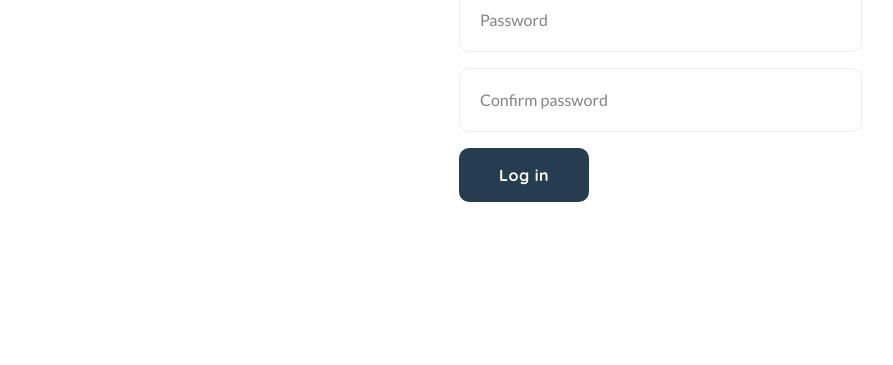
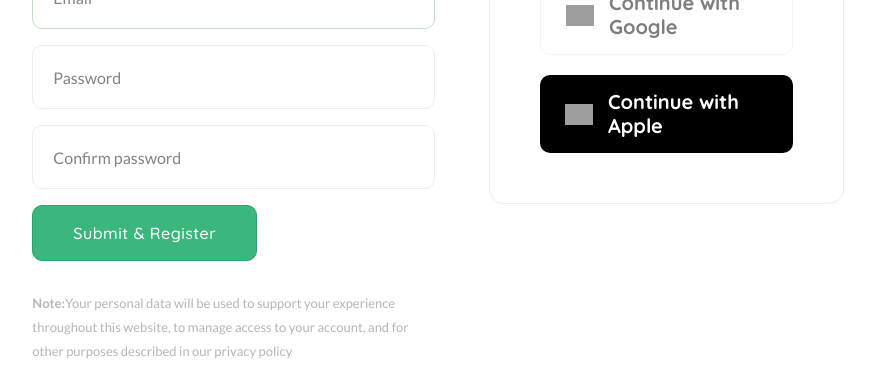
Before and after one commit to TimWolfskin/walty_django_ecommerce, a Django app: page /user/sign-up/ in a window 1280 px wide. Shown: the part 1174-1539 px from the top of the page, without its empty margins (193-1086 px from the left). Run offline with Django 5.2, Linux system fonts and the light colour scheme; some libraries are stand-ins or nearby versions; grey boxes are pictures that could not be loaded.

Commit message:
Added login functionality

```diff
--- a/templates/userauths/sign-up.html
+++ b/templates/userauths/sign-up.html
@@ -18,21 +18,17 @@
                 <div class="row">
                     <div class="col-xl-8 col-lg-10 col-md-12 m-auto">
                         <div class="row">
-                        <div class="col-lg-6 pr-30 d-none d-lg-block">
-                            <img class="border-radius-15" src="assets/imgs/page/login-1.png" alt="" />
-                        </div>
                             <div class="col-lg-6 col-md-8">
                                 <div class="login_wrap widget-taber-content background-white">
                                     <div class="padding_eight_all bg-white">
-
                                         {% if form.errors %}
                                         <div class="alert alert-danger">
                                             <strong> {{form.errors}} </strong>
                                         </div>
                                         {% endif %}
                                         <div class="heading_s1">
-                                        <h1 class="mb-5">Login</h1>
-                                        <p class="mb-30">Don't have an account? <a href='/page-register'>Create here</a></p>
+                                            <h1 class="mb-5">Create an Account</h1>
+                                            <p class="mb-30">Already have an account? <a href='/page-login'>Login</a></p>
                                         </div>
                                         <form method="POST">
                                             {% csrf_token %}
@@ -48,12 +44,17 @@
                                             <div class="form-group">
                                                 {{form.password2}}
                                             </div>
-
                                             {% comment %} <div class="form-group">
-                                            <input type="text" required="" name="email" placeholder="Username or Email *" />
+                                                <input type="text" required="" name="username" placeholder="Username" />
                                             </div>
                                             <div class="form-group">
-                                            <input required="" type="password" name="password" placeholder="Your password *" />
+                                                <input type="text" required="" name="email" placeholder="Email" />
+                                            </div>
+                                            <div class="form-group">
+                                                <input required="" type="password" name="password" placeholder="Password" />
+                                            </div>
+                                            <div class="form-group">
+                                                <input required="" type="password" name="password" placeholder="Confirm password" />
                                             </div>
                                             <div class="login_footer form-group">
                                                 <div class="chek-form">
@@ -65,21 +66,48 @@
                                                     <b class="text-sale">7</b>
                                                     <b class="text-best">5</b>
                                                 </span>
-                                        </div> {% endcomment %}
-                                        {% comment %} <div class="login_footer form-group mb-50">
+                                            </div>
+                                            <div class="payment_option mb-50">
+                                                <div class="custome-radio">
+                                                    <input class="form-check-input" required="" type="radio" name="payment_option" id="exampleRadios3" checked="" />
+                                                    <label class="form-check-label" for="exampleRadios3" data-bs-toggle="collapse" data-target="#bankTranfer" aria-controls="bankTranfer">I am a customer</label>
+                                                </div>
+                                                <div class="custome-radio">
+                                                    <input class="form-check-input" required="" type="radio" name="payment_option" id="exampleRadios4" checked="" />
+                                                    <label class="form-check-label" for="exampleRadios4" data-bs-toggle="collapse" data-target="#checkPayment" aria-controls="checkPayment">I am a vendor</label>
+                                                </div>
+                                            </div>
+                                            <div class="login_footer form-group mb-50">
                                                 <div class="chek-form">
                                                     <div class="custome-checkbox">
-                                                    <input class="form-check-input" type="checkbox" name="checkbox" id="exampleCheckbox1" value="" />
-                                                    <label class="form-check-label" for="exampleCheckbox1"><span>Remember me</span></label>
+                                                        <input class="form-check-input" type="checkbox" name="checkbox" id="exampleCheckbox12" value="" />
+                                                        <label class="form-check-label" for="exampleCheckbox12"><span>I agree to terms &amp; Policy.</span></label>
                                                     </div>
                                                 </div>
-                                            <a class="text-muted" href="#">Forgot password?</a>
+                                                <a href='/page-privacy-policy'><i class="fi-rs-book-alt mr-5 text-muted"></i>Lean more</a>
                                             </div> {% endcomment %}
-                                        <div class="form-group">
-                                            <button type="submit" class="btn btn-heading btn-block hover-up" name="login">Log in</button>
+                                            <div class="form-group mb-30">
+                                                <button type="submit" class="btn btn-fill-out btn-block hover-up font-weight-bold" name="login">Submit &amp; Register</button>
                                             </div>
+                                            <p class="font-xs text-muted"><strong>Note:</strong>Your personal data will be used to support your experience throughout this website, to manage access to your account, and for other purposes described in our privacy policy</p>
                                         </form>
                                     </div>
+                                </div>
+                            </div>
+                            <div class="col-lg-6 pr-30 d-none d-lg-block">
+                                <div class="card-login mt-115">
+                                    <a href="#" class="social-login facebook-login">
+                                        <img src="assets/imgs/theme/icons/logo-facebook.svg" alt="" />
+                                        <span>Continue with Facebook</span>
+                                    </a>
+                                    <a href="#" class="social-login google-login">
+                                        <img src="assets/imgs/theme/icons/logo-google.svg" alt="" />
+                                        <span>Continue with Google</span>
+                                    </a>
+                                    <a href="#" class="social-login apple-login">
+                                        <img src="assets/imgs/theme/icons/logo-apple.svg" alt="" />
+                                        <span>Continue with Apple</span>
+                                    </a>
                                 </div>
                             </div>
                         </div>
--- a/userauths/urls.py
+++ b/userauths/urls.py
@@ -4,5 +4,6 @@ from userauths import views
 app_name = 'userauths'
 
 urlpatterns = [
-    path("sign-up/", views.register_view, name="sign-up")
+    path("sign-up/", views.register_view, name="sign-up"),
+    path("sign-in/", views.login_view, name="sign-in")
 ]
--- a/userauths/views.py
+++ b/userauths/views.py
@@ -2,6 +2,9 @@ from django.shortcuts import render, redirect
 from userauths.forms import UserRegisterForm
 from django.contrib.auth import login, authenticate
 from django.contrib import messages
+from django.conf import settings
+
+User = settings.AUTH_USER_MODEL
 
 
 
@@ -26,3 +29,33 @@ def register_view(request):
         'form': form,
     }
     return render(request, "userauths/sign-up.html", context)
+
+
+def login_view(request):
+    if request.user.is_authenticated:
+        messages.warning(request, f"You already logged in")
+        return redirect("core:index")
+
+    if request.method == "POST":
+        email = request.POST.get("email")
+        password = request.POST.get("password")
+
+        try:
+            user = User.objects.get(email=email)
+        except:
+            messages.warning(request, f"User with {email} does not exist.")
+
+        user = authenticate(request, email=email, password=password)
+
+        if user is not None:
+            login(request, user)
+            messages.success(request, "You are logged in.")
+            return redirect("core:index")
+        else:
+            messages.warning(request, "User does not exist, create an account.")
+
+    context = {
+
+    }
+
+    return render(request, "userauths/sign-in.html", context)
```
Also changed, not shown: templates/userauths/sign-in.html (added, +74 -0 lines). Lines whose indentation alone changed are shown as unchanged.
